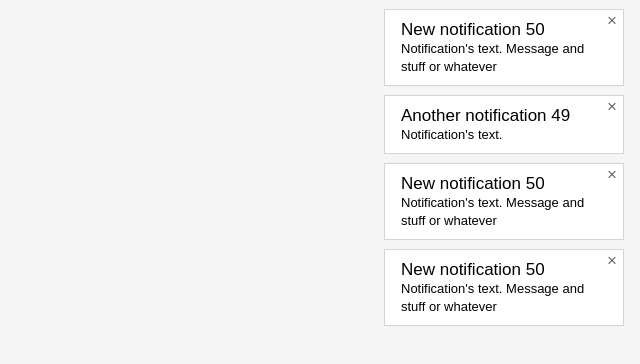
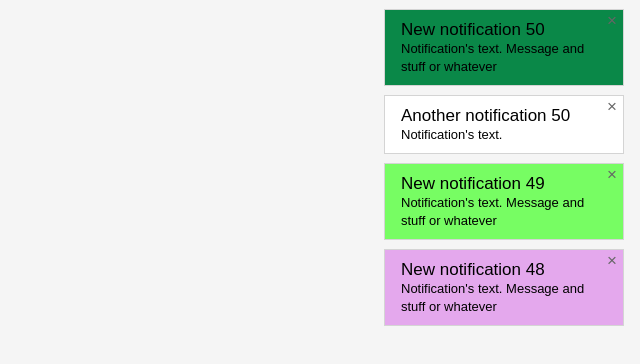
Before and after one commit to fadedimon/o-notifications, a plain HTML site: page index.html in a window 1280 px wide. Shown: the whole page, without its empty margins (640-1280 px from the left). Drawn offline with Linux system fonts and the light colour scheme.

Commit message:
Index updated

```diff
--- a/index.html
+++ b/index.html
@@ -32,10 +32,20 @@
                 return;
             }
             oNotifications.createNotification({
-                title: 'New notification ' + tlimit,
-                text: 'Notification\'s text. Message and stuff or whatever'
+                content: {
+                    title: 'New notification ' + tlimit,
+                    text: 'Notification\'s text. Message and stuff or whatever'
+                },
+                onBeforeShow: function (el) {
+                    var colors = [];
+                    var i = 3;
+                    while (i--) {
+                        colors.push(Math.floor(Math.random() * 255) + 1)
+                    }
+                    el.style.background = 'rgb(' + colors.join(',') + ')';
+                }
             });
-            t1limit--;
+            tlimit--;
         }, 1500);
 
         var t1limit = 50;
```
